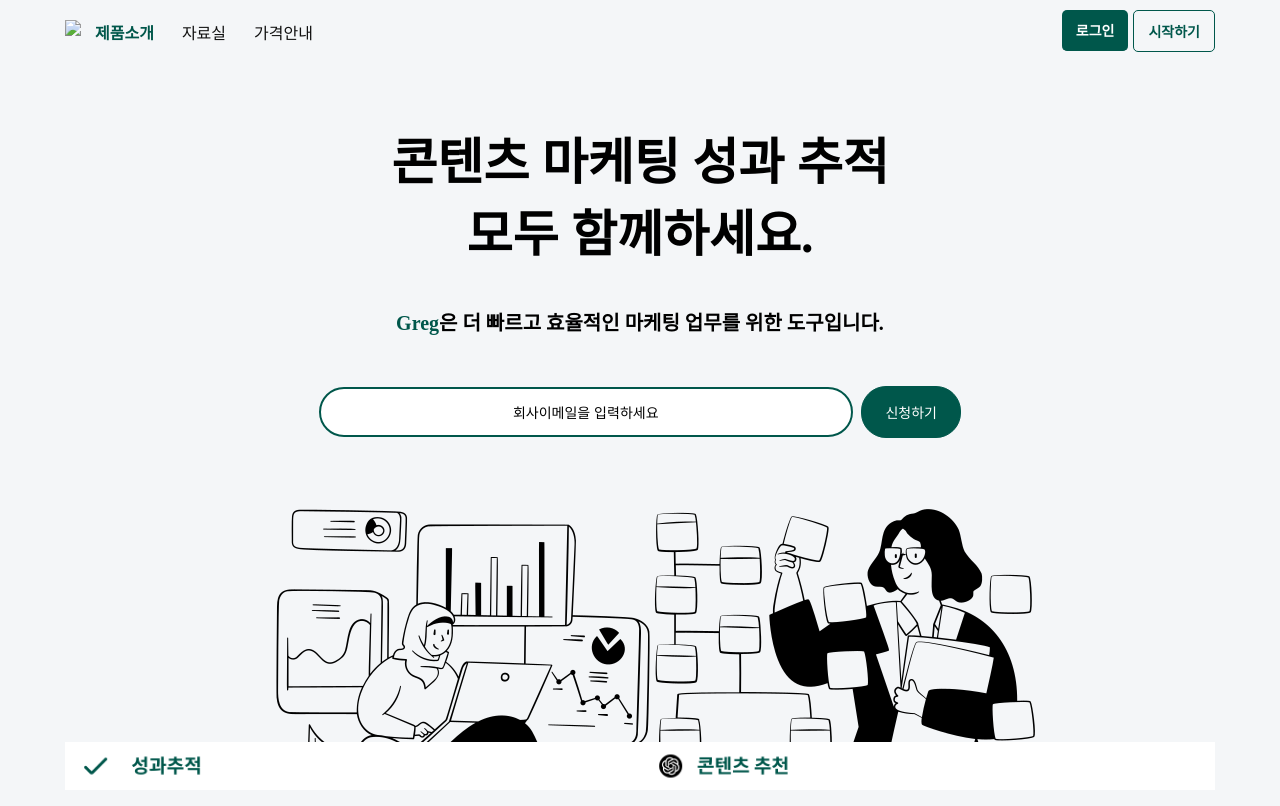
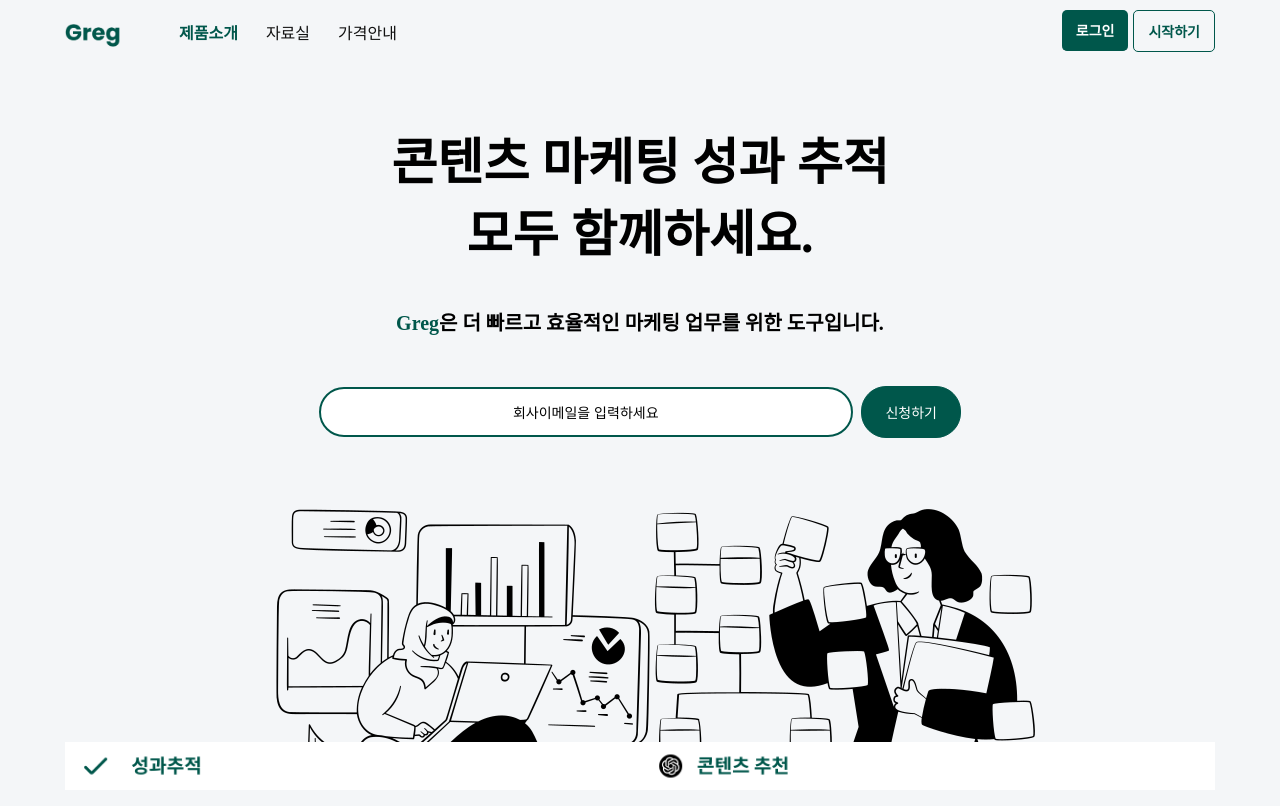
Before and after one commit to hoya838/javagreg, a plain HTML site: page index.html in a window 1280 px wide. Drawn offline with Linux system fonts and the light colour scheme; the site is published under a folder, as on GitHub Pages, so addresses that start at the root find nothing.

Commit message:
Add files via upload

```diff
--- a/index.html
+++ b/index.html
@@ -12,7 +12,7 @@
     <!-- 필요요소 ( 로고 , 메뉴 , 로그인 , 시작하기 ) -->
     <header>
         <div class="hd_nav">
-            <a class="logo" href="" > <img class="logo_img" src="/img/logo.png" /> </a>
+            <a class="logo" href="" > <img class="logo_img" src="img/logo.png" /> </a>
 
                 <a class="active" href="#home">제품소개</a>
                 <a href="#contact">자료실</a>
```
